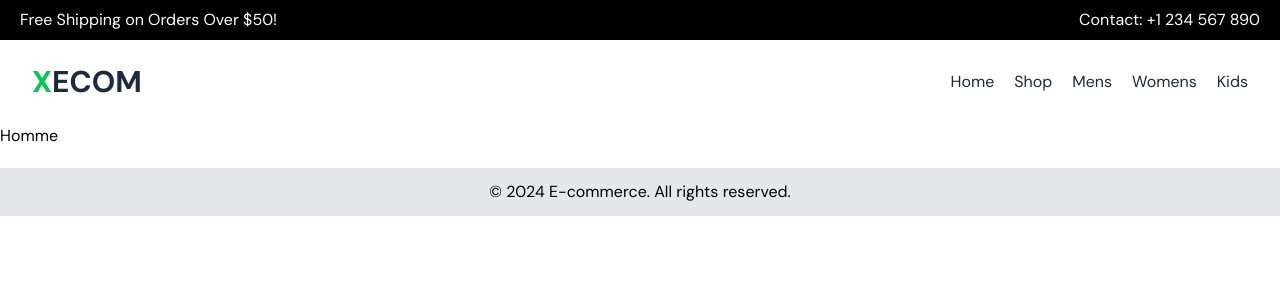
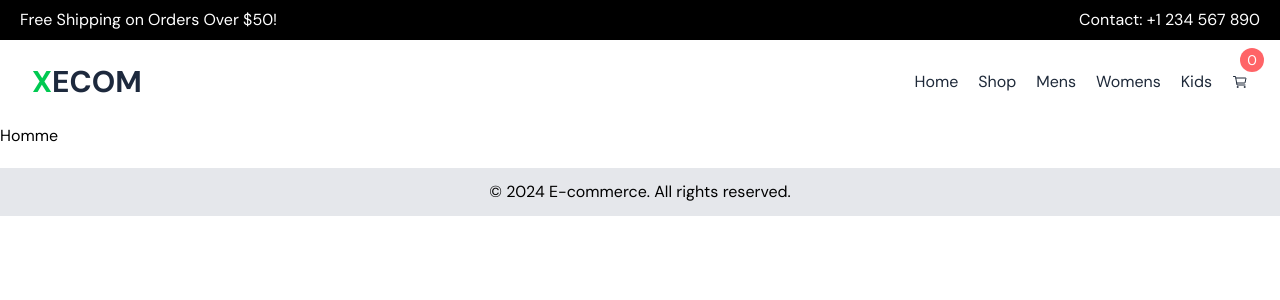
Before and after one commit to layesow/frontend-Ecommerce-React-MERN, a React app: page / in a window 1280 px wide. Shown: the top 300 px of the page. Built offline with nearby package versions, Linux system fonts and the light colour scheme; the HTML template or start-up script is replaced by a standard one.

Commit message:
creation du l'icone cart dans nav

```diff
--- a/src/components/layouts/Header.jsx
+++ b/src/components/layouts/Header.jsx
@@ -1,5 +1,7 @@
 import React from 'react'
 import { Link } from 'react-router-dom'
+import { IoCartOutline } from "react-icons/io5";
+
 
 const Header = () => {
   return (
@@ -13,12 +15,16 @@ const Header = () => {
           <span className='text-3xl text-green-500 font-bold'>X</span>
           <span className='text-3xl text-slate-800 font-bold'>ECOM</span>
         </Link>
-        <nav className='text-md text-gray-800 space-x-5'>
+        <nav className='text-md text-gray-800 space-x-5 flex'>
           <Link className='hover:text-green-500' to='/'>Home</Link>
           <Link className='hover:text-green-500' to='/shop'>Shop</Link>
           <Link className='hover:text-green-500' to='/shop'>Mens</Link>
           <Link className='hover:text-green-500' to='/shop'>Womens</Link>
           <Link className='hover:text-green-500' to='/shop'>Kids</Link>
+          <Link className="relative" to='/cart'>
+            <span className='bg-red-400 text-sm rounded-[50%] flex justify-center items-center text-white absolute left-2 w-6 h-6 -top-5.5'>0</span>
+            <IoCartOutline className='mt-1' />
+          </Link>
         </nav>
     </div>
     </header>
```
